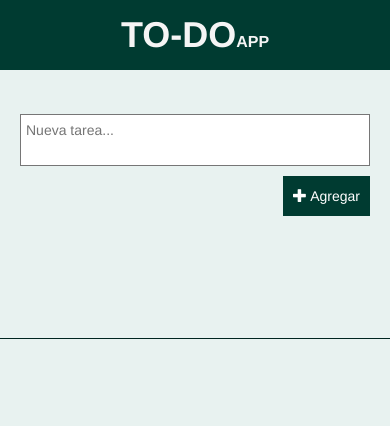
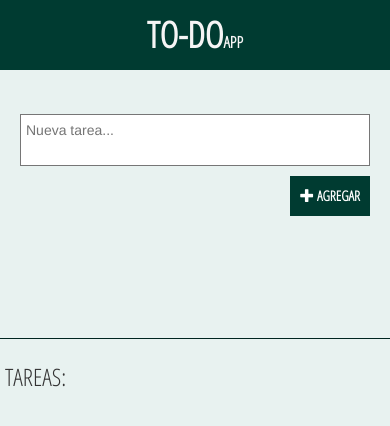
Before and after one commit to SigridMonsalve/TO-DOapp, a plain HTML site: page index.html in a window 390 px wide. Drawn offline with nearby package versions, Linux system fonts and the light colour scheme.

Commit message:
Cambios responsive a CSS

```diff
--- a/css/main.css
+++ b/css/main.css
@@ -1,5 +1,8 @@
 body{
 	background:#E8F2F0;
+}
+h1,h3,button{
+	font-family:'Open Sans Condensed';
 }
 p{
 	word-break:break-all;
@@ -95,4 +98,7 @@ h1 span{
 	p{
 		width:65vw;
 	}
+	textarea:focus{
+		margin-top:20px;
+	}
 }
--- a/index.html
+++ b/index.html
@@ -6,6 +6,7 @@
   <meta name="viewport" content="width=device-width, initial-scale=1,maximum-scale=2">
   <link rel="stylesheet" href="https://maxcdn.bootstrapcdn.com/bootstrap/3.3.6/css/bootstrap.min.css">
   <link rel="stylesheet" href="css/main.css">
+  <link href='https://fonts.googleapis.com/css?family=Open+Sans+Condensed:300' rel='stylesheet' type='text/css'>
 </head>
 <body>
 	<section id="header">
@@ -15,9 +16,10 @@
 	</section>
 	<section id="addTask">
 		<textarea id="task" placeholder='Nueva tarea...'></textarea>
-		<button class='pull-right' onclick='agregarTask()'><i class="glyphicon glyphicon-plus"></i> Agregar</button>
+		<button class='pull-right' onclick='agregarTask()'><i class="glyphicon glyphicon-plus"> </i><b> AGREGAR</b></button>
 	</section>
 	<section id="taskList">
+		<h3>TAREAS:</h3>
 	</section>
 	<script src="js/main.js"></script>
 </body>
```
